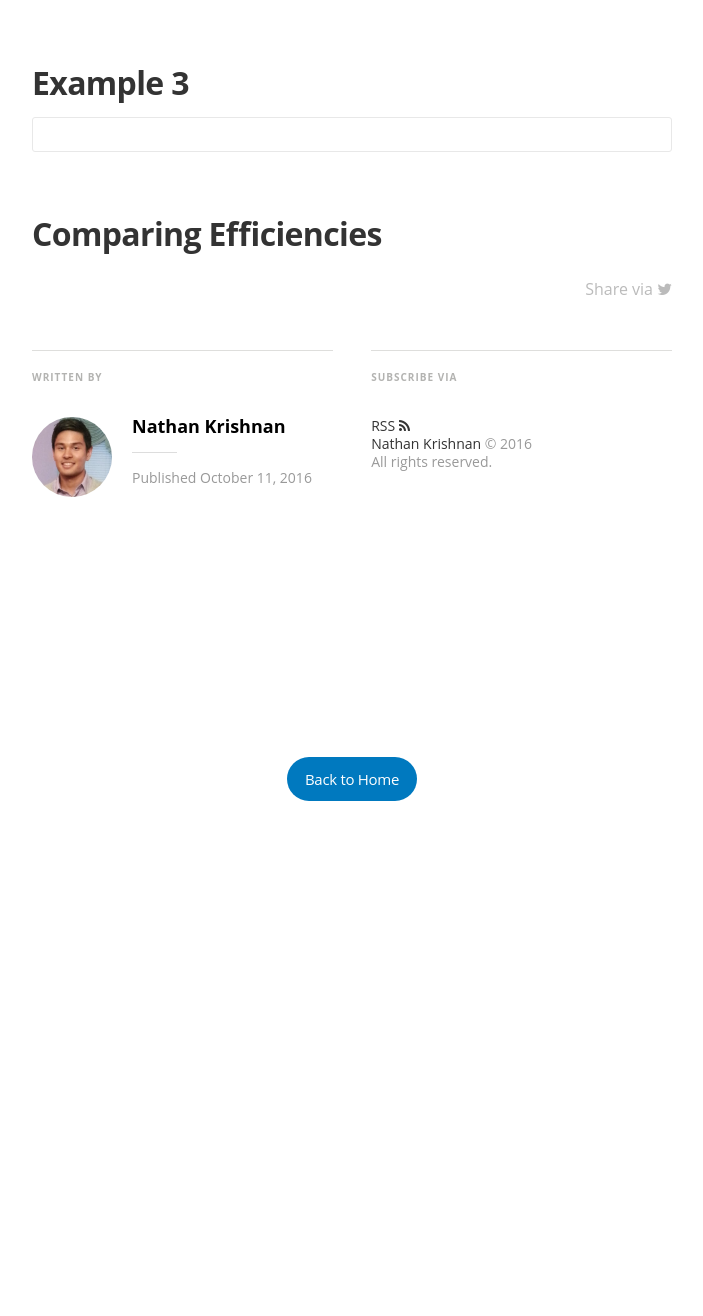
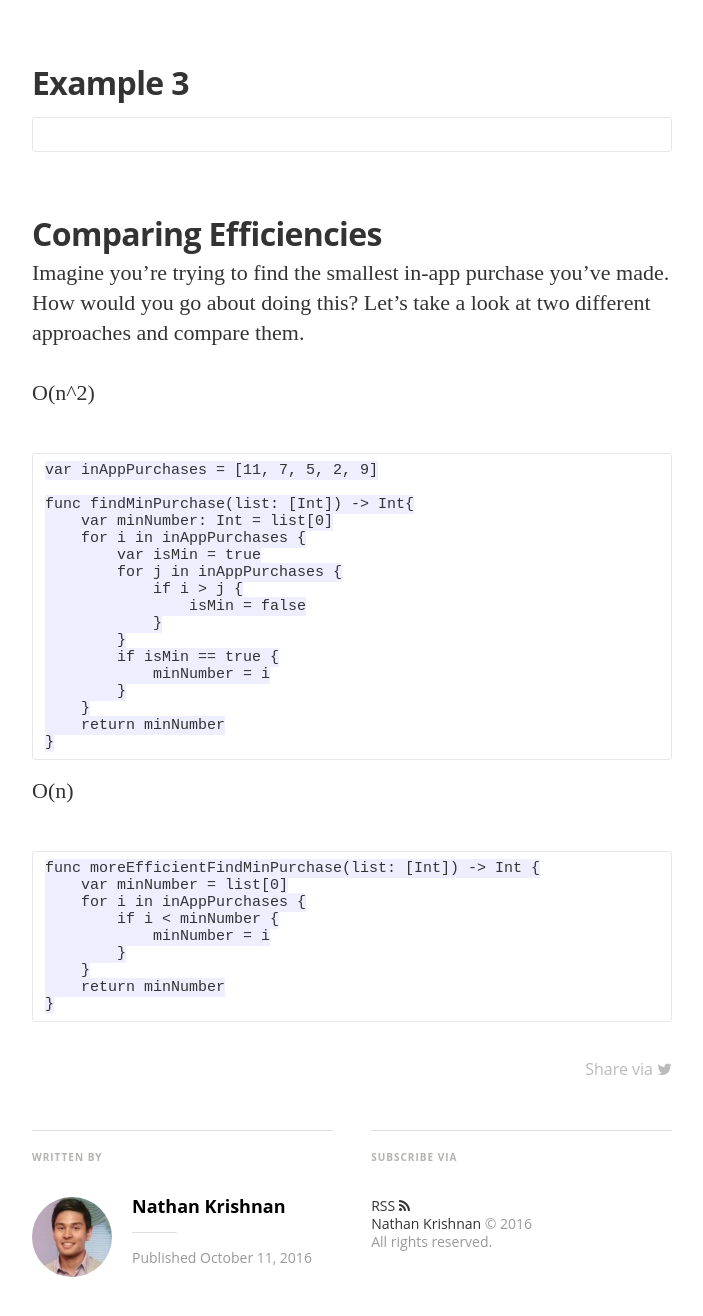
Before and after one commit to nathankrishnan/nathankrishnan.github.io, a Jekyll site: the page built from _posts/2016-10-11-big-o-notation.md, in a window 1280 px wide and 1400 px high, scrolled down 2402 px. Shown: the top 1316 px of the window, without its empty margins (288-991 px from the left). Built offline with Jekyll 4.4.1, drawn with Linux system fonts in a browser that asks for light colours; nearby versions of some CDN libraries; some web fonts are replaced; comment, search, counter and statistics services are not loaded; before the commit the page ends 3293 px from its top, so only the background shows below that; some of the changed text lies outside the part shown.

Commit message:
Update 2016-10-11-big-o-notation.md

````diff
--- a/_posts/2016-10-11-big-o-notation.md
+++ b/_posts/2016-10-11-big-o-notation.md
@@ -18,7 +18,7 @@ Let's take a look at some examples to make this concept seem less foreign.
 
 # Example 1
 
-```bash
+```
 var inventory = ["iPhone 7", "Macbook Pro", "Mac Pro"]
 
 func displayFirstInventoryItem(items: [String]) {
@@ -48,3 +48,38 @@ This function runs in linear time because the number of items we print out is di
 
 
 # Comparing Efficiencies
+Imagine you're trying to find the smallest in-app purchase you've made.  How would you go about doing this?  Let's take a look at two different approaches and compare them.
+
+O(n^2)
+```
+var inAppPurchases = [11, 7, 5, 2, 9]
+
+func findMinPurchase(list: [Int]) -> Int{
+    var minNumber: Int = list[0]
+    for i in inAppPurchases {
+        var isMin = true
+        for j in inAppPurchases {
+            if i > j {
+                isMin = false
+            }
+        }
+        if isMin == true {
+            minNumber = i
+        }
+    }
+    return minNumber
+}
+```
+
+O(n)
+```
+func moreEfficientFindMinPurchase(list: [Int]) -> Int {
+    var minNumber = list[0]
+    for i in inAppPurchases {
+        if i < minNumber {
+            minNumber = i
+        }
+    }
+    return minNumber
+}
+```
````
